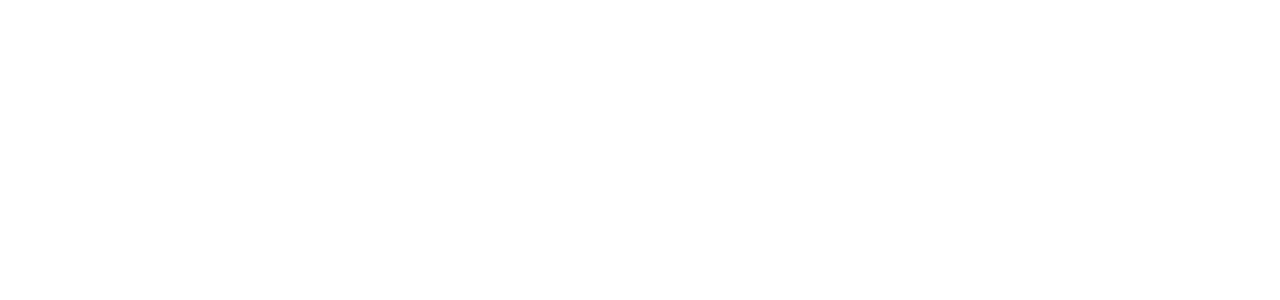
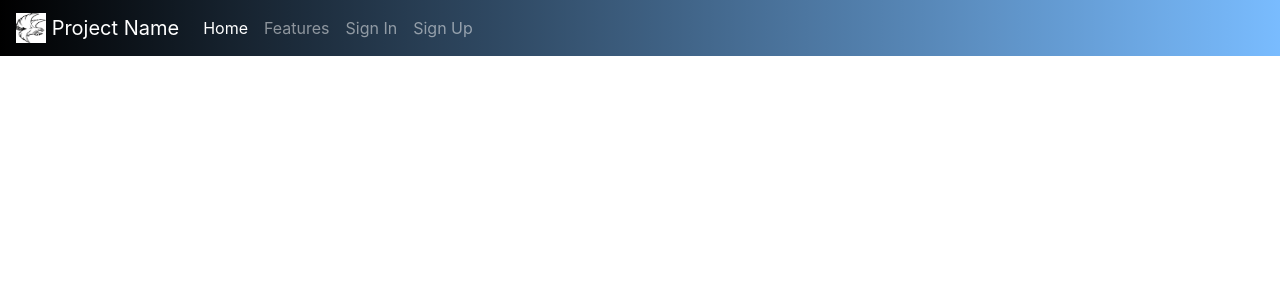
Before and after one commit to RenatoBaetaDev/firstDjangoProject, a Django app: page / in a window 1280 px wide. Before the commit the part shown is empty. Shown: the top 300 px of the page. Run offline with Django 3.2, Linux system fonts and the light colour scheme; some libraries are stand-ins or nearby versions.

Commit message:
Menu and logo

```diff
--- a/djangoBlog/app/templates/base.html
+++ b/djangoBlog/app/templates/base.html
@@ -28,12 +28,34 @@
 </head>
     <body>
         {% block navbar %}
+
+        <nav class="navbar navbar-expand-lg navbar-dark navbar-colour">
+
+            <a class="navbar-brand" href="#">
+                <img src="{% static 'img/logo.png' %}" width="30" height="30" class="d-inline-block align-top" alt="">
+                Project Name
+            </a>
+            <button class="navbar-toggler" type="button" data-toggle="collapse" data-target="#navbarNavAltMarkup" aria-controls="navbarNavAltMarkup" aria-expanded="false" aria-label="Toggle navigation">
+                <span class="navbar-toggler-icon"></span>
+            </button>
+
+            <div class="collapse navbar-collapse" id="navbarNavAltMarkup">
+                <div class="navbar-nav">
+                    <a class="nav-item nav-link active" href="#">Home <span class="sr-only">(current)</span></a>
+                    <a class="nav-item nav-link" href="#">Features</a>
+                    <a class="nav-item nav-link" href="#">Sign In</a>
+                    <a class="nav-item nav-link" href="#">Sign Up</a>
+                </div>
+            </div>
+        </nav>
+
         {% endblock %}
 
         {% block content %}
-    <div class="container">
+        <div class="container" id="content">
             {% block page_content %}{% endblock %}
         </div>
 
         {% endblock %}
+    </body>
 </html>
--- a/djangoBlog/static/css/style.css
+++ b/djangoBlog/static/css/style.css
@@ -0,0 +1,8 @@
+.navbar-colour {
+    background: linear-gradient(to right, black, rgba(0, 127, 254, 0.527));
+}
+
+#content {
+    /* background: linear-gradient(to right, black, rgba(0, 127, 254, 0.527)); */
+    background-color: black;
+}
```
Also changed, not shown: djangoBlog/static/img/logo.png (added). Lines whose indentation alone changed are shown as unchanged.
